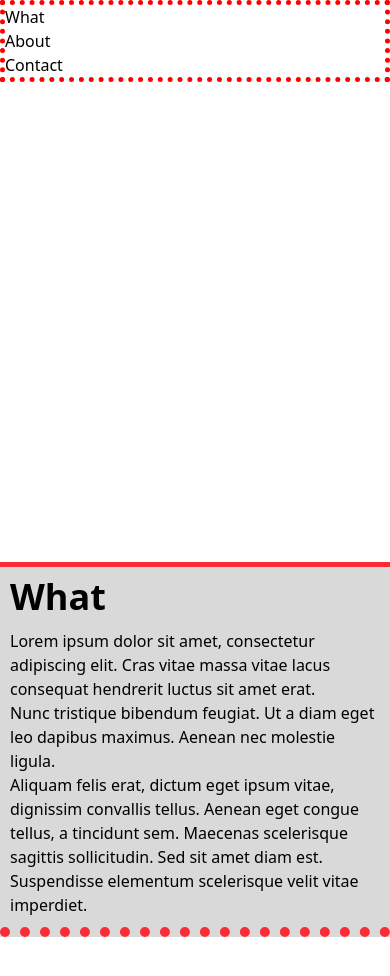
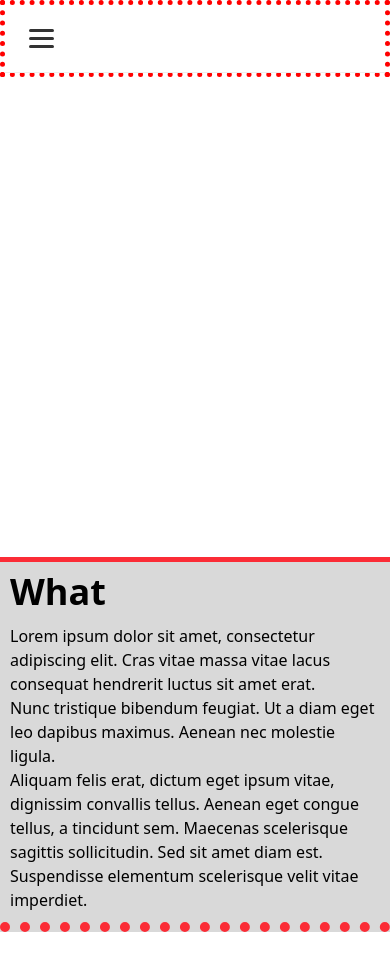
Before and after one commit to juque/my-spa, a Vue app: page / in a window 390 px wide. Shown: the top 976 px of the page. Built offline with nearby package versions, Linux system fonts and the light colour scheme.

Commit message:
Generate a hamburger menu

```diff
--- a/src/components/layout/Header.vue
+++ b/src/components/layout/Header.vue
@@ -1,4 +1,7 @@
 <script setup lang="ts">
+import { ref } from 'vue'
+
+const isMobileMenuOpen = ref(false)
 
 const handleSmoothScroll = (event: Event): void => {
   event.preventDefault()
@@ -11,7 +14,7 @@ const handleSmoothScroll = (event: Event): void => {
   const targetElement = document.querySelector(targetId)
   if (!targetElement) return
 
-	// Calculate the header height + safety margin
+  // Calculate the header height + safety margin
   const headerHeight = document.querySelector('header')?.getBoundingClientRect().height || 0
   const offset = 20 // extra space between header and content
 
@@ -21,6 +24,13 @@ const handleSmoothScroll = (event: Event): void => {
     top: targetPosition,
     behavior: 'smooth'
   })
+
+  // Close mobile menu after clicking a link
+  isMobileMenuOpen.value = false
+}
+
+const toggleMobileMenu = (): void => {
+  isMobileMenuOpen.value = !isMobileMenuOpen.value
 }
 
 </script>
@@ -28,7 +38,24 @@ const handleSmoothScroll = (event: Event): void => {
 <template>
   <header class="sticky top-0 bg-white z-50">
     <nav>
-      <ul class="nav-list" id="main-menu">
+      <!-- Hamburger Button (visible only on mobile) -->
+      <button
+        @click="toggleMobileMenu"
+        class="hamburger-btn"
+        aria-label="Toggle menu"
+        aria-expanded="isMobileMenuOpen"
+      >
+        <span :class="{ 'open': isMobileMenuOpen }"></span>
+        <span :class="{ 'open': isMobileMenuOpen }"></span>
+        <span :class="{ 'open': isMobileMenuOpen }"></span>
+      </button>
+
+      <!-- Navigation Menu -->
+      <ul
+        class="nav-list"
+        :class="{ 'mobile-open': isMobileMenuOpen }"
+        id="main-menu"
+      >
         <li><a @click="handleSmoothScroll" href="#what">What</a></li>
         <li><a @click="handleSmoothScroll" href="#about">About</a></li>
         <li><a @click="handleSmoothScroll" href="#contact">Contact</a></li>
@@ -40,5 +67,96 @@ const handleSmoothScroll = (event: Event): void => {
 <style scoped>
 nav {
   border: 5px dotted red;
+  position: relative;
+  padding: 1rem;
+}
+
+/* Hamburger Button Styles */
+.hamburger-btn {
+  display: none;
+  flex-direction: column;
+  gap: 5px;
+  background: none;
+  border: none;
+  cursor: pointer;
+  padding: 0.5rem;
+  z-index: 100;
+}
+
+.hamburger-btn span {
+  display: block;
+  width: 25px;
+  height: 3px;
+  background-color: #333;
+  transition: all 0.3s ease;
+  border-radius: 2px;
+}
+
+/* Hamburger animation when open */
+.hamburger-btn span.open:nth-child(1) {
+  transform: rotate(45deg) translate(7px, 7px);
+}
+
+.hamburger-btn span.open:nth-child(2) {
+  opacity: 0;
+}
+
+.hamburger-btn span.open:nth-child(3) {
+  transform: rotate(-45deg) translate(7px, -7px);
+}
+
+/* Desktop Navigation */
+.nav-list {
+  display: flex;
+  gap: 2rem;
+  list-style: none;
+  margin: 0;
+  padding: 0;
+}
+
+.nav-list li a {
+  text-decoration: none;
+  color: #333;
+  font-weight: 500;
+  cursor: pointer;
+  transition: color 0.3s ease;
+}
+
+.nav-list li a:hover {
+  color: #007bff;
+}
+
+/* Mobile Styles */
+@media (max-width: 768px) {
+  .hamburger-btn {
+    display: flex;
+  }
+
+  .nav-list {
+    position: absolute;
+    top: 100%;
+    left: 0;
+    right: 0;
+    flex-direction: column;
+    background-color: white;
+    gap: 0;
+    max-height: 0;
+    overflow: hidden;
+    transition: max-height 0.3s ease;
+    border-top: 1px solid #eee;
+  }
+
+  .nav-list.mobile-open {
+    max-height: 300px;
+  }
+
+  .nav-list li {
+    border-bottom: 1px solid #eee;
+  }
+
+  .nav-list li a {
+    display: block;
+    padding: 1rem;
+  }
 }
 </style>
```
